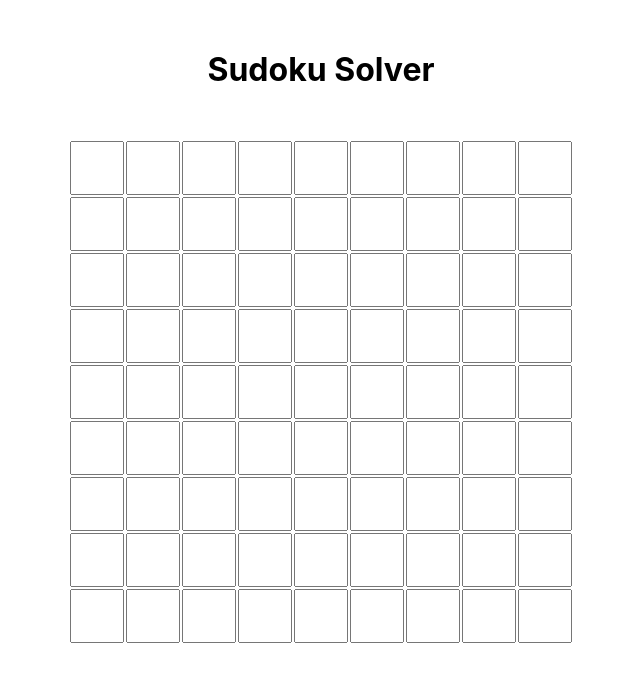
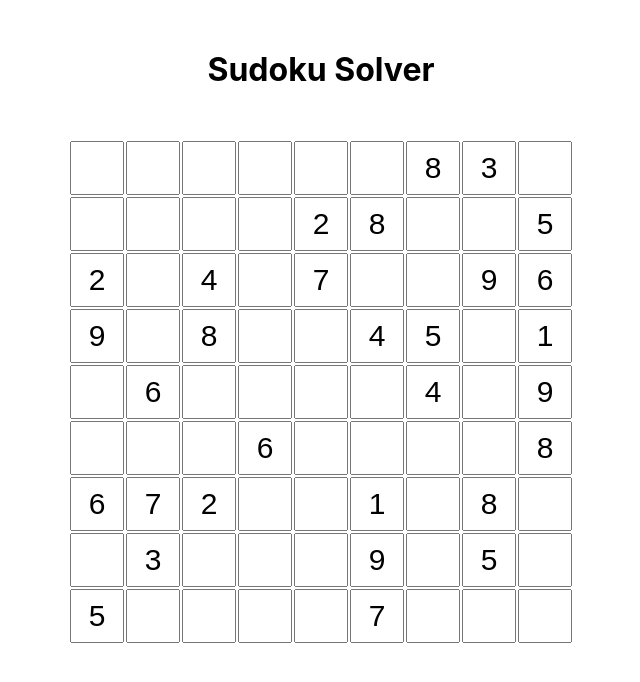
Before and after one commit to Vbif322/sudoku, a React (Create React App) app: page / in a window 1280 px wide. Shown: the top 682 px of the page, without its empty margins (319-959 px from the left). Built offline with nearby package versions, Linux system fonts and the light colour scheme.

Commit message:
Да, это жестко

```diff
--- a/src/Components/Board.jsx
+++ b/src/Components/Board.jsx
@@ -2,19 +2,32 @@ import React from "react";
 import "./Board.css";
 import Cell from "./Cell";
 
+let Arr = [
+    [-1, -1, -1, -1, -1, -1, 8, 3, -1],
+    [-1, -1, -1, -1, 2, 8, -1, -1, 5],
+    [2, -1, 4, -1, 7, -1, -1, 9, 6],
+    [9, -1, 8, -1, -1, 4, 5, -1, 1],
+    [-1, 6, -1, -1, -1, -1, 4, -1, 9],
+    [-1, -1, -1, 6, -1, -1, -1, -1, 8],
+    [6, 7, 2, -1, -1, 1, -1, 8, -1],
+    [-1, 3, -1, -1, -1, 9, -1, 5, -1],
+    [5, -1, -1, -1, -1, 7, -1, -1, -1],
+  ];
+
 function Board() {
+
 
   return (
     <div>
       <table>
           <tbody>
-            {[0, 1, 2, 3, 4, 5, 6, 7, 8].map((rIndex) => {
+            {[0, 1, 2, 3, 4, 5, 6, 7, 8].map((row,rIndex) => {
               return (
                 <tr key={rIndex}>
-                  {[0, 1, 2, 3, 4, 5, 6, 7, 8].map((cIndex) => {
+                  {[0, 1, 2, 3, 4, 5, 6, 7, 8].map((col,cIndex) => {
                     return (
                       <td key={rIndex + cIndex}>
-                        <Cell />
+                        <Cell num = {Arr[row][col] === -1 ? "" : Arr[row][col]} />
                       </td>
                     );
                   })}
--- a/src/Components/Cell.css
+++ b/src/Components/Cell.css
@@ -13,5 +13,9 @@
     width: 50px;
     height: 50px;
     text-align: center;
-    font-size: 50px;
+    font-size: 30px;
+    cursor: pointer;
+    color: transparent;
+    text-shadow: 0 0 0 black;
+
 }
--- a/src/Components/Cell.jsx
+++ b/src/Components/Cell.jsx
@@ -1,22 +1,11 @@
 import React from 'react'
 import './Cell.css'
 
-let Arr = [
-    [-1, -1, -1, -1, -1, -1, 8, 3, -1],
-    [-1, -1, -1, -1, 2, 8, -1, -1, 5],
-    [2, -1, 4, -1, 7, -1, -1, -1, 6],
-    [9, -1, 8, -1, -1, 4, 5, -1, 1],
-    [-1, 6, -1, -1, -1, -1, 4, -1, 9],
-    [-1, -1, -1, 6, -1, -1, -1, -1, 8],
-    [6, 7, 2, -1, -1, 1, -1, 8, -1],
-    [-1, 3, -1, -1, -1, 9, -1, 5, -1],
-    [5, -1, -1, -1, -1, 7, -1, -1, -1],
-  ];
 
-function Cell() {
-  return (
+function Cell( {num} ) {
+    return (
     <div className='Cell'>
-        <input {...Array(80).map((value, index, Arr) => {value === -1 ? "": Arr[value]})} className='CellInput'></input>
+        <input defaultValue ={num} className='CellInput'></input>
     </div>
   )
 }
```
Also changed, not shown: public/manifest.json.
